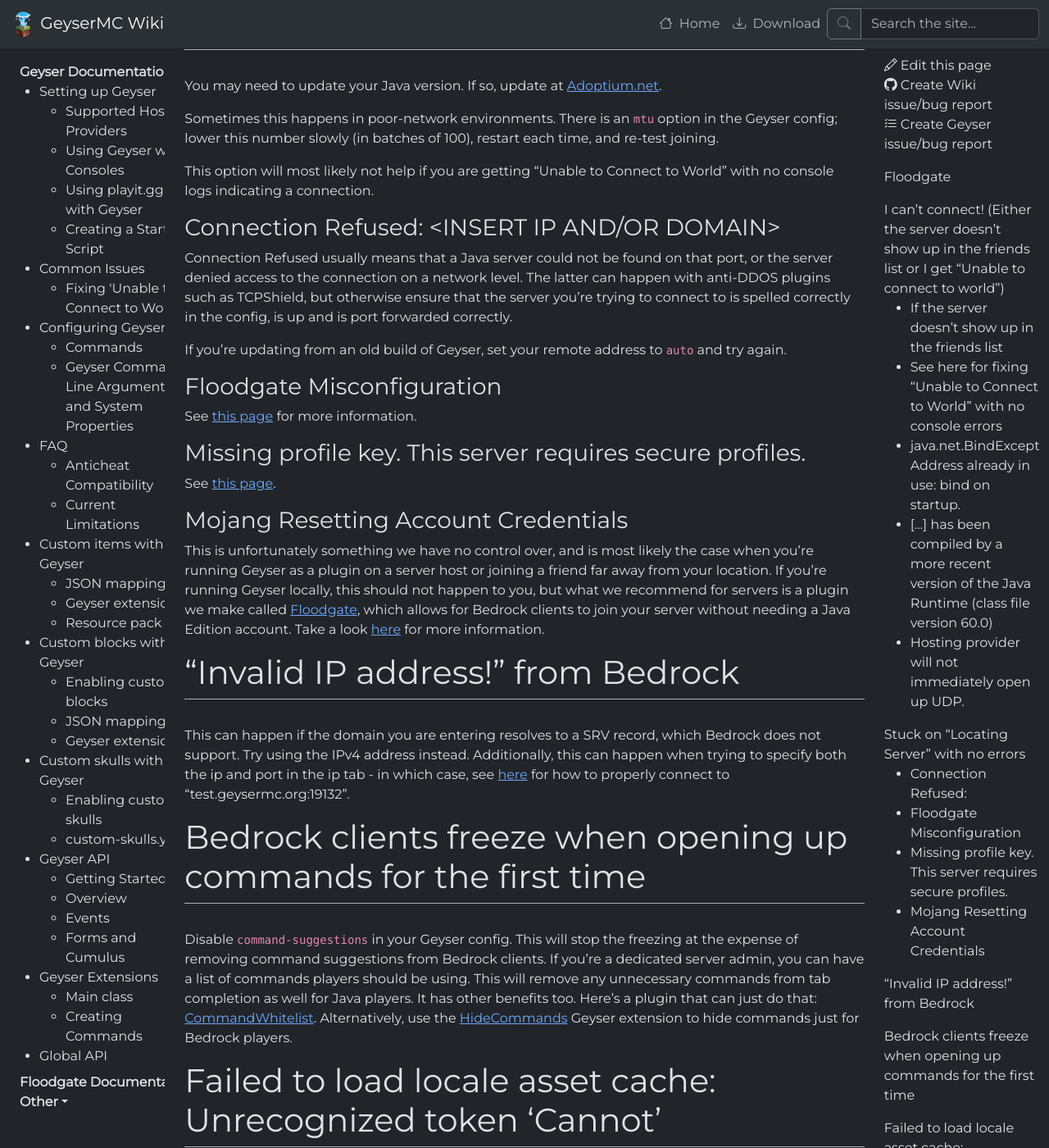
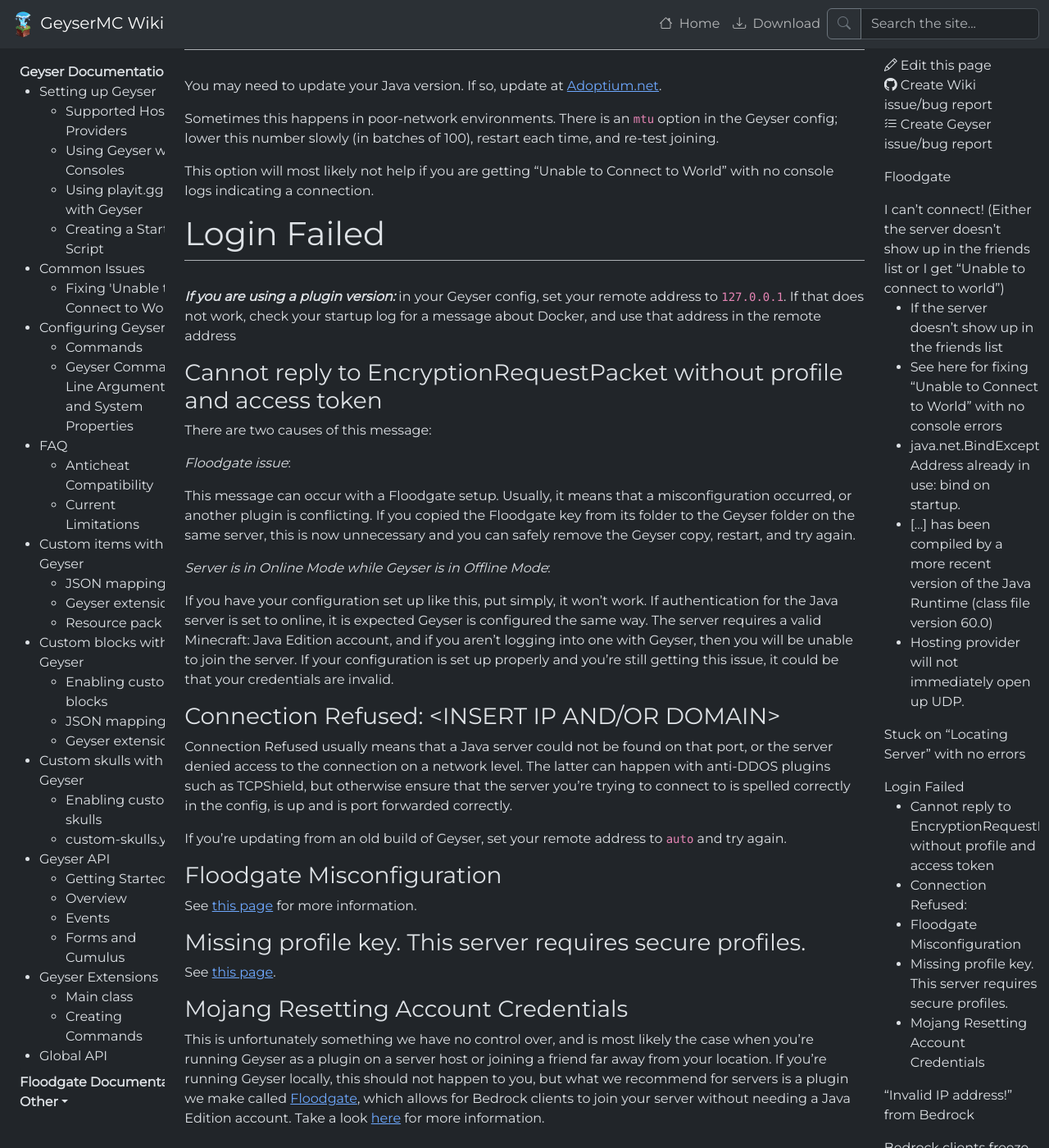
Before and after one commit to GeyserMC/GeyserWiki, a Jekyll site: the page built from _docs/geyser/common-issues.md, in a window 1280 px wide and 1400 px high, scrolled down 1509 px. Shown: the whole window at 82% size. Built offline with Jekyll 4.4.1, drawn with Linux system fonts in a browser that asks for light colours; some of the changed text lies outside the part shown.

Commit message:
online/offline mode mismatch still exists

```diff
--- a/_docs/geyser/common-issues.md
+++ b/_docs/geyser/common-issues.md
@@ -47,6 +47,22 @@
 Sometimes this happens in poor-network environments. There is an `mtu` option in the Geyser config; lower this number slowly (in batches of 100), restart each time, and re-test joining.
 
 This option will most likely not help if you are getting "Unable to Connect to World" with no console logs indicating a connection.
+
+# Login Failed
+
+***If you are using a plugin version:*** in your Geyser config, set your remote address to `127.0.0.1`. If that does not work, check your startup log for a message about Docker, and use that address in the remote address
+
+### Cannot reply to EncryptionRequestPacket without profile and access token
+
+There are two causes of this message:
+
+*Floodgate issue*:
+
+This message can occur with a Floodgate setup. Usually, it means that a misconfiguration occurred, or another plugin is conflicting. If you copied the Floodgate key from its folder to the Geyser folder on the same server, this is now unnecessary and you can safely remove the Geyser copy, restart, and try again.
+
+*Server is in Online Mode while Geyser is in Offline Mode*:
+
+If you have your configuration set up like this, put simply, it won't work. If authentication for the Java server is set to online, it is expected Geyser is configured the same way. The server requires a valid Minecraft: Java Edition account, and if you aren't logging into one with Geyser, then you will be unable to join the server. If your configuration is set up properly and you're still getting this issue, it could be that your credentials are invalid.
 
 ### Connection Refused: <INSERT IP AND/OR DOMAIN>
 
```
